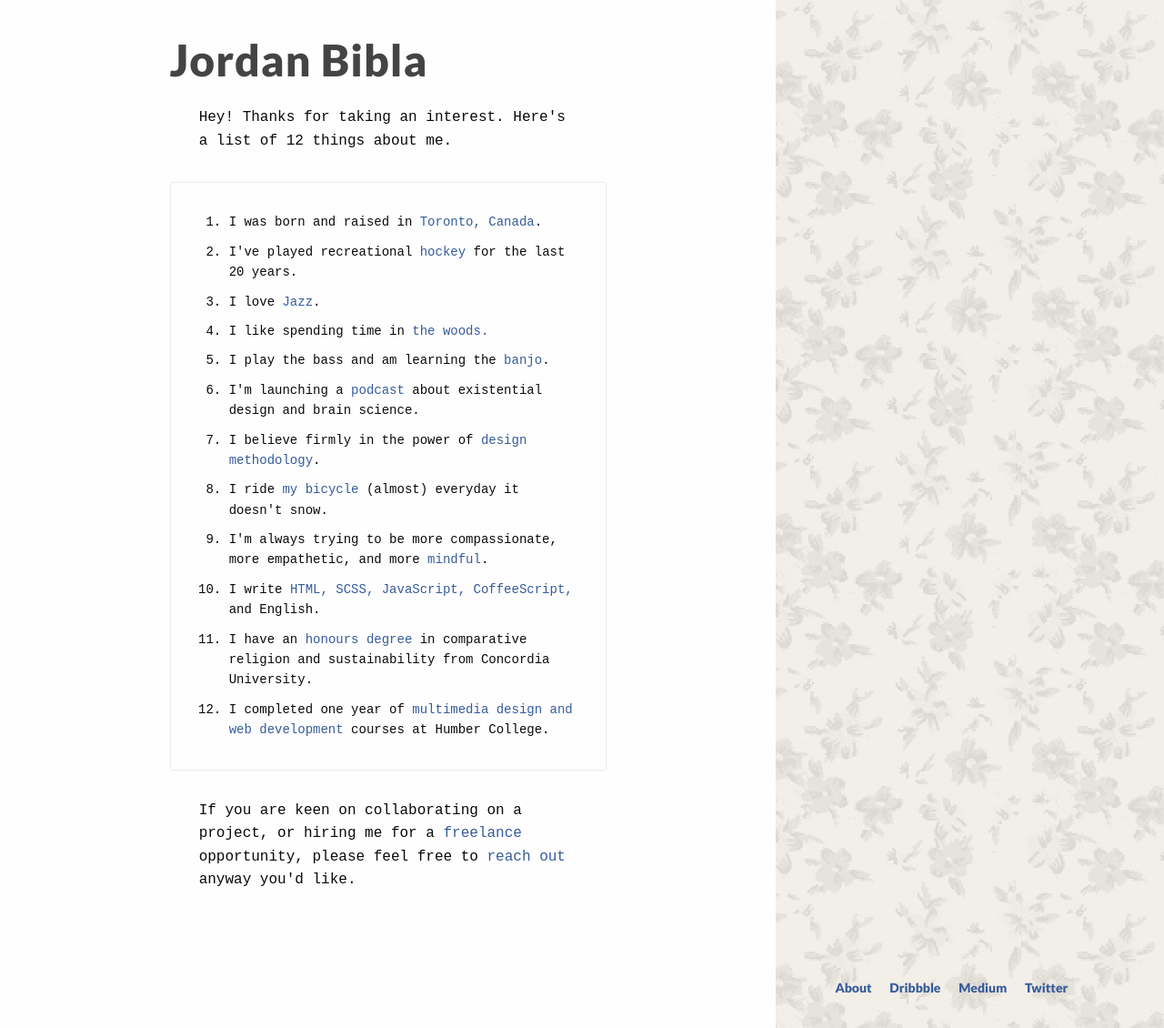
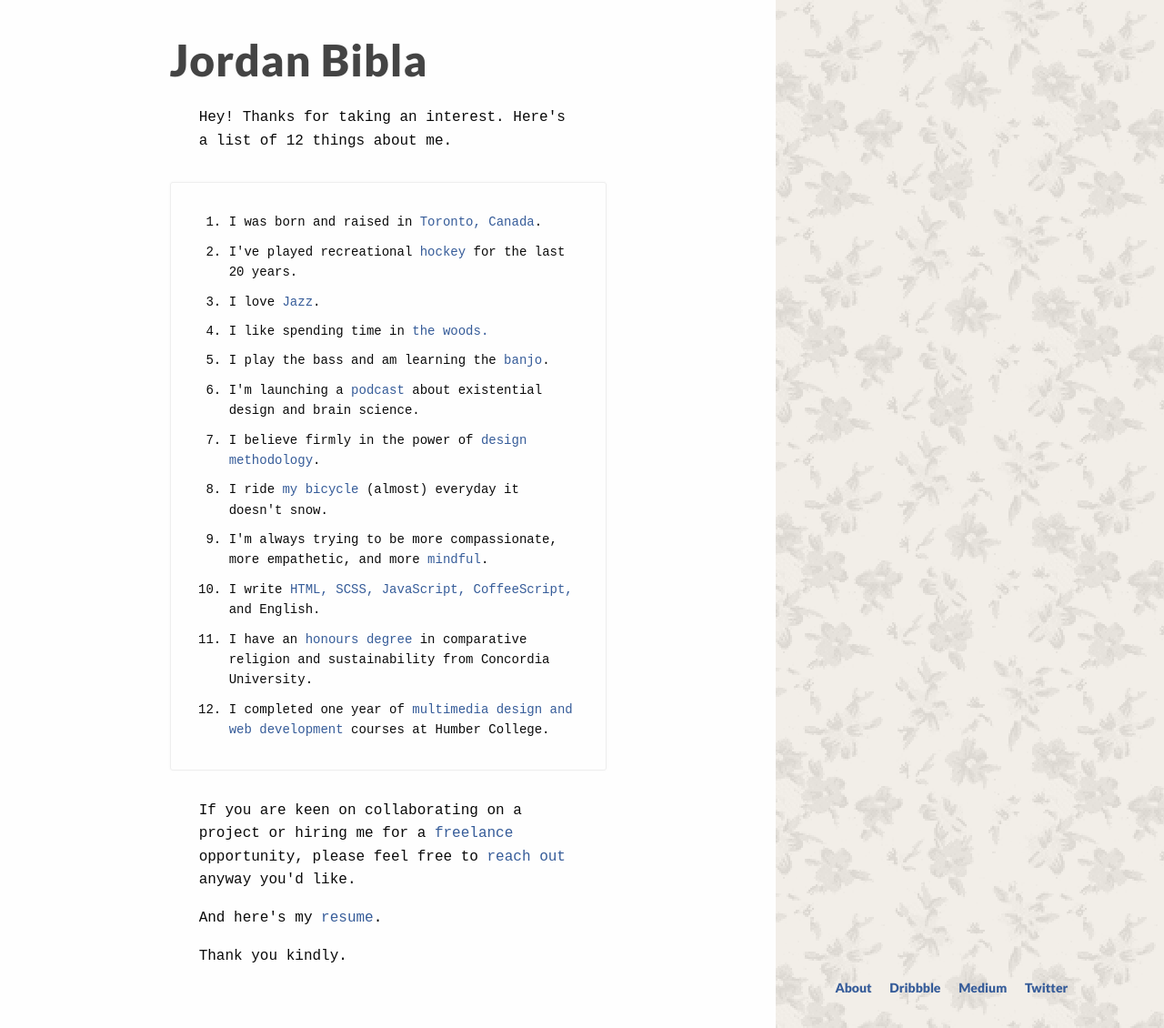
Before and after one commit to jbibla/jolesbi.github.io, a Jekyll site: the page built from about.html, in a window 1280 px wide and 1130 px high. Shown: the whole window at 91% size. Built offline with Jekyll 4.4.1, drawn with Linux system fonts in a browser that asks for light colours.

Commit message:
added resume

```diff
--- a/about.html
+++ b/about.html
@@ -23,6 +23,10 @@ title: About
   </ol>
   </div>
 
-  <p>If you are keen on collaborating on a project, or hiring me for a <a href="/freelance">freelance</a>
+  <p>If you are keen on collaborating on a project or hiring me for a <a href="/freelance">freelance</a>
     opportunity, please feel free to <a href="mailto:jbibla@gmail.com">reach out</a> anyway you'd like.</p>
+
+  <p>And here's my <a href="https://s3.amazonaws.com/jolesbi/jb--cv.pdf" target="blank">resume</a>.</p>
+
+  <p>Thank you kindly.</p>
 </div>
```
Also changed, not shown: 2 other files.
